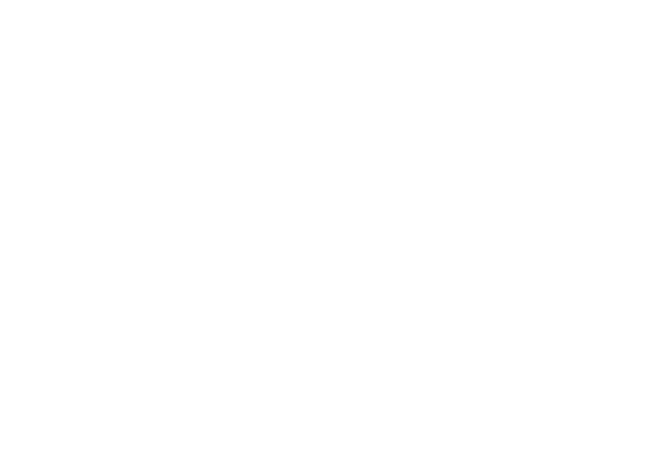
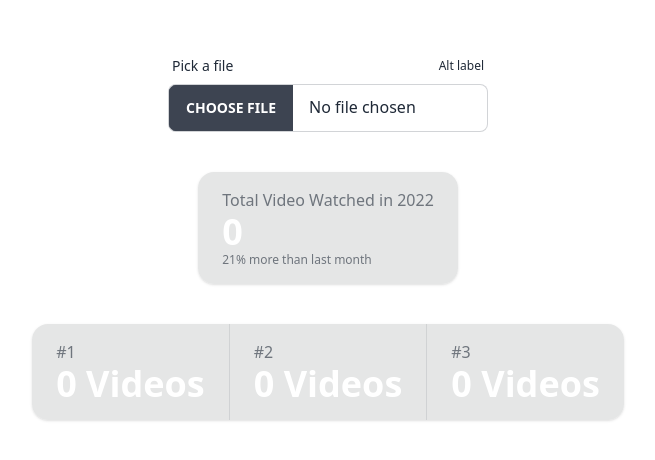
Before and after one commit to JustinLien0805/youtube_recap, a React (Vite) app: page / in a window 1280 px wide. Shown: the part 166-626 px from the top of the page, without its empty margins (312-967 px from the left). Built offline with nearby package versions, Linux system fonts and the light colour scheme.

Commit message:
total video count and top3 creators

```diff
--- a/src/App.tsx
+++ b/src/App.tsx
@@ -1,9 +1,102 @@
-import { useState } from "react";
+import { useState, useEffect } from "react";
+
+type WatchHistory = {
+  title: string;
+  subtitles: Array<Subtitle>;
+  time: string;
+  [key: string]: any;
+};
+type Subtitle = {
+  name: string;
+  url: string;
+};
+
+type Top3Creator = Array<[string, number]>;
 
 function App() {
-  const [count, setCount] = useState(0);
+  const [totalVideoCount, setTotalVideoCount] = useState<number>(0);
+  const [top3Creator, setTop3Creator] = useState<Top3Creator>([
+    ["", 0],
+    ["", 0],
+    ["", 0],
+  ]);
+  // read the json file
+  const handleChange: React.ChangeEventHandler<HTMLInputElement> = (e) => {
+    if (!e.target.files) return;
+    const file = e.target.files[0];
+    const reader = new FileReader();
+    reader.onload = (e) => {
+      const videos: Array<WatchHistory> = JSON.parse(
+        e.target?.result as string
+      );
+      const videoCount2022: Array<WatchHistory> = videos.filter((video) => {
+        const date = new Date(video.time);
+        return date.getFullYear() === 2022;
+      });
+      setTotalVideoCount(videoCount2022.length);
 
-  return <div></div>;
+      // calculate the all creator video count
+      const allCreatorVideosCount = videoCount2022.reduce<{
+        [key: string]: number;
+      }>((acc, video) => {
+        if (!video.subtitles) return acc;
+        const creator = video.subtitles[0]?.name;
+        if (acc[creator]) {
+          console.log(typeof acc);
+          acc[creator] += 1;
+        } else {
+          acc[creator] = 1;
+        }
+        return acc;
+      }, {});
+      // turn object to array and sort
+      const top3 = Object.entries(allCreatorVideosCount)
+        .sort((a, b) => b[1] - a[1])
+        .slice(0, 3);
+      setTop3Creator(top3);
+      console.log(top3);
+    };
+    reader.readAsText(file);
+  };
+
+  return (
+    <div className="min-h-screen w-full flex flex-col justify-center items-center space-y-10">
+      <div className="form-control w-full max-w-xs">
+        <label className="label">
+          <span className="label-text">Pick a file</span>
+          <span className="label-text-alt">Alt label</span>
+        </label>
+        <input
+          type="file"
+          className="file-input file-input-bordered w-full max-w-xs"
+          accept="application/json"
+          onChange={handleChange}
+        />
+      </div>
+
+      <div className="stats shadow text-white">
+        <div className="stat bg-base-300">
+          <div className="stat-title">Total Video Watched in 2022</div>
+          <div className="stat-value">{totalVideoCount}</div>
+          <div className="stat-desc">21% more than last month</div>
+        </div>
+      </div>
+      <div className="stats shadow text-white">
+        <div className="stat bg-base-300">
+          <div className="stat-title">#1 {top3Creator[0][0]}</div>
+          <div className="stat-value">{top3Creator[0][1]} Videos</div>
+        </div>
+        <div className="stat bg-base-300">
+          <div className="stat-title">#2 {top3Creator[1][0]}</div>
+          <div className="stat-value">{top3Creator[1][1]} Videos</div>
+        </div>
+        <div className="stat bg-base-300">
+          <div className="stat-title">#3 {top3Creator[2][0]}</div>
+          <div className="stat-value">{top3Creator[2][1]} Videos</div>
+        </div>
+      </div>
+    </div>
+  );
 }
 
 export default App;
```
